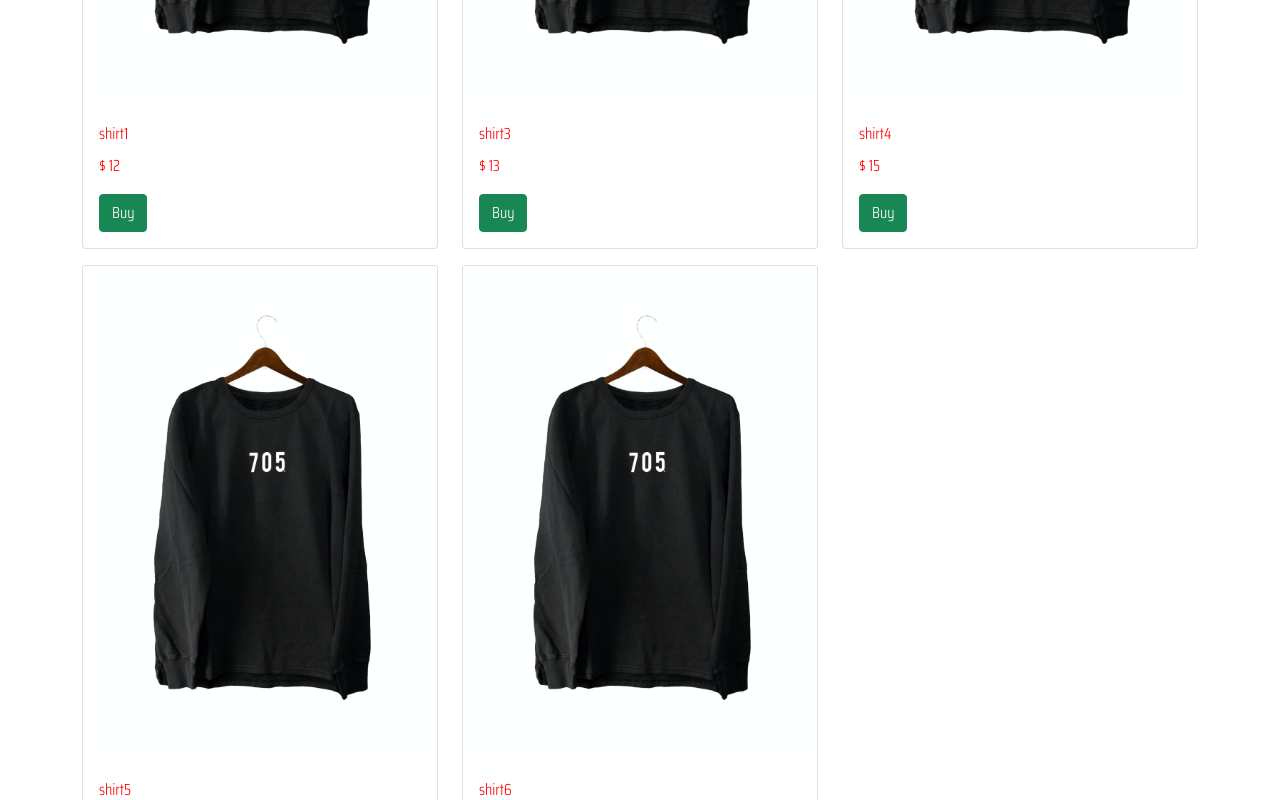
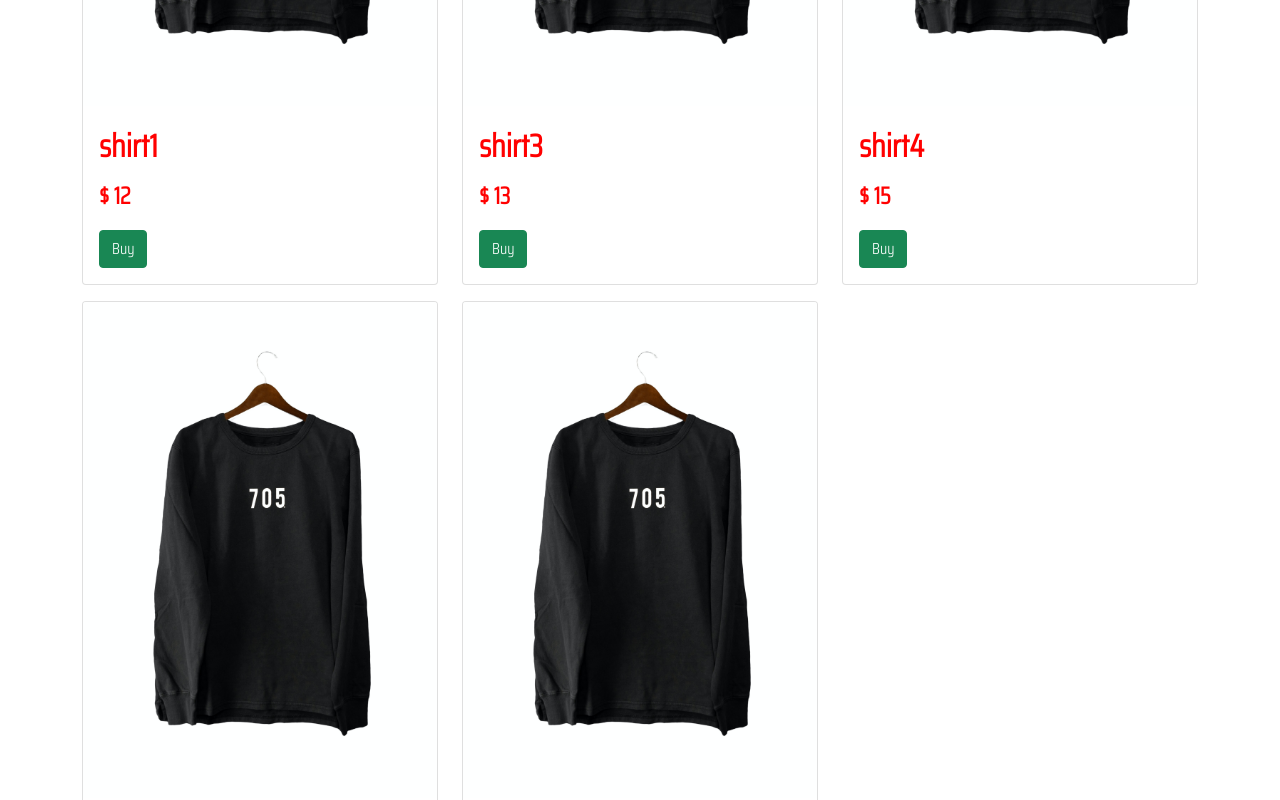
Before and after one commit to redmejia/stop, a React (Create React App) app: page /shirts in a window 1280 px wide. Shown: the part 1280-2080 px from the top of the page. Built offline with nearby package versions, Linux system fonts and the light colour scheme.

Commit message:
title and card text styling

```diff
--- a/src/Components/Card.js
+++ b/src/Components/Card.js
@@ -15,8 +15,8 @@ const RenderCard = ({ data, showButton, linkTo }) => {
 						<Link to={`${linkTo}${data.name}/${data.id}`} style={{ color: 'red', textDecoration: 'none' }} >
 							<CardImg top width="100%" src={data.image} alt="Cardimage cap" />
 							<CardBody>
-								<CardTitle>{data.name}</CardTitle>
-								<CardText>$ {data.price}</CardText>
+								<CardTitle style={{ fontSize: '2rem', fontWeight : 'bold' }}>{data.name}</CardTitle>
+								<CardText style={{ fontSize: '1.5rem', fontWeight : 'bold' }} >$ {data.price}</CardText>
 								{
 									showButton ?
 										<Button color='success'>Buy</Button>
@@ -30,8 +30,8 @@ const RenderCard = ({ data, showButton, linkTo }) => {
 					<Card>
 						<CardImg top width="100%" src={data.image} alt="Cardimage cap" />
 						<CardBody>
-							<CardTitle>{data.name}</CardTitle>
-							<CardText>$ {data.price}</CardText>
+							<CardTitle style={{ fontSize: '2rem', fontWeight : 'bold' , color: 'red'  }}>{data.name}</CardTitle>
+							<CardText style={{ fontSize: '1.5rem', fontWeight : 'bold', color: 'red' }} >$ {data.price}</CardText>
 						</CardBody>
 					</Card>
 
```
